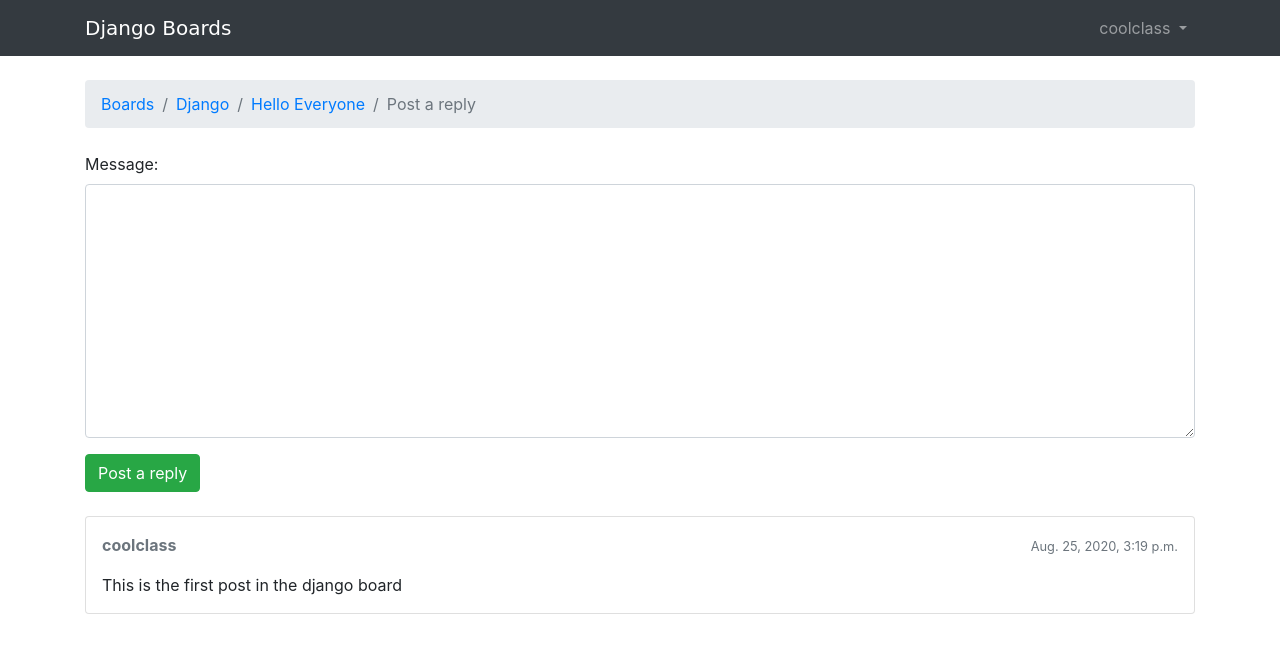
After one commit to pman06/Django-Forum-Project, a Django app: page /boards/1/topics/1/reply/ in a window 1280 px wide. The commit adds this page. Shown: the top 653 px of the page. Run offline with Django 3.2, Linux system fonts and the light colour scheme; a user stored in the database is signed in; data comes from the database, SQL or seed files in the repository; both versions use the stored data as it was after the commit; some libraries are stand-ins or nearby versions; some web fonts are replaced.

Commit message:
Finished lesson 5. Views are protected with login required, Posts and Reply post views created. Topic view variable added to the Topic models to track page views...among many updates added to the project.

```diff
--- a/myproject/board/forms.py
+++ b/myproject/board/forms.py
@@ -1,5 +1,5 @@
 from django import forms
-from .models import Topic
+from .models import Topic, Post
 
 class NewTopicForm(forms.ModelForm):
     message = forms.CharField(
@@ -13,3 +13,10 @@ class NewTopicForm(forms.ModelForm):
     class Meta:
         model = Topic
         fields = ['subject', 'message']
+
+
+class PostForm(forms.ModelForm):
+
+    class Meta:
+        model = Post
+        fields = ['message',]
--- a/myproject/board/models.py
+++ b/myproject/board/models.py
@@ -1,5 +1,6 @@
 from django.db import models
 from django.contrib.auth.models import User
+from django.utils.text import Truncator
 
 # Create your models here.
 
@@ -11,11 +12,18 @@ class Board(models.Model):
     def __str__(self):
         return self.name
 
+    def get_posts_count(self):
+        return Post.objects.filter(topic__board=self).count()
+
+    def get_last_post(self):
+        return Post.objects.filter(topic__board=self).order_by('created_at').last()
+
 class Topic(models.Model):
     subject = models.CharField(max_length = 255);
     last_updated = models.DateTimeField(auto_now_add = True)
     board = models.ForeignKey(Board, on_delete= models.CASCADE ,related_name='topics')
     starter = models.ForeignKey(User, on_delete= models.CASCADE ,related_name = 'topics')
+    views = models.PositiveIntegerField(default=0)
 
     def __str__(self):
         return self.subject
@@ -27,3 +35,7 @@ class Post(models.Model):
     updated_at = models.DateTimeField(null = True)
     created_by = models.ForeignKey(User,on_delete= models.CASCADE ,related_name = 'posts')
     updated_by = models.ForeignKey(User,on_delete= models.CASCADE , null=True, related_name = '+')
+
+    def __str__(self):
+        truncated_message = Truncator(self.message)
+        return truncated_message.chars(30)
--- a/myproject/board/views.py
+++ b/myproject/board/views.py
@@ -1,7 +1,9 @@
 from django.contrib.auth.models import User
 from django.shortcuts import render,  get_object_or_404, redirect
-from .forms import NewTopicForm
+from django.contrib.auth.decorators import login_required
+from .forms import NewTopicForm, PostForm
 from .models import Board, Topic, Post
+from django.db.models import Count
 #from django.http import Http404
 
 # Create your views here.
@@ -14,29 +16,52 @@ def board_topics(request, pk):
     #try:
         #board = Board.objects.get(pk=pk)
     board = get_object_or_404(Board, pk=pk)
-
+    topics = board.topics.order_by('-last_updated').annotate(replies=Count('posts')-1)
     #except Board.DoesNotExist:
     #    raise Http404
 
-    return render(request, 'topics.html', {'board':board})
+    return render(request, 'topics.html', {'board':board, 'topics':topics})
 
+@login_required
 def new_topic(request, pk):
     board = get_object_or_404(Board, pk=pk)
-    user = User.objects.first()
     if request.method == 'POST':
         form = NewTopicForm(request.POST)
         if form.is_valid():
             topic = form.save(commit=False)
             topic.board = board
-            topic.starter = user
+            topic.starter = request.user
             topic.save()
             post = Post.objects.create(
                 message=form.cleaned_data.get('message'),
                 topic = topic,
-                created_by = user
+                created_by = request.user
             )
 
-            return redirect('board_topics', pk=board.pk)
+            return redirect('topic_posts', pk=pk, topic_pk=topic.pk)
     else:
         form = NewTopicForm()
     return render(request, 'new_topic.html', {'board':board, 'form':form})
+
+
+def topic_posts(request, pk, topic_pk):
+    topic = get_object_or_404(Topic, board__pk=pk, pk=topic_pk)
+    topic.views += 1
+    topic.save()
+    return render(request, 'topic_posts.html', {'topic':topic})
+
+
+@login_required
+def reply_topic(request, pk, topic_pk):
+    topic = get_object_or_404(Topic, board__pk=pk, pk=topic_pk)
+    if request.method == 'POST':
+        form = PostForm(request.POST)
+        if form.is_valid():
+            post = form.save(commit=False)
+            post.topic = topic
+            post.created_by = request.user
+            post.save()
+            return redirect('topic_posts', pk=pk, topic_pk = topic_pk)
+    else:
+        form = PostForm()
+    return render(request, 'reply_topic.html', {'topic':topic, 'form':form})
--- a/myproject/myproject/urls.py
+++ b/myproject/myproject/urls.py
@@ -38,4 +38,6 @@ urlpatterns = [
     path('signup/', accounts_views.signup, name='signup'),
     path('admin/', admin.site.urls),
     path('logout/', auth_views.LogoutView.as_view(), name ='logout'),
+    path('boards/<int:pk>/topics/<int:topic_pk>', views.topic_posts, name ='topic_posts'),
+    path('boards/<int:pk>/topics/<int:topic_pk>/reply/', views.reply_topic, name='reply_topic'),
 ]
--- a/myproject/templates/login.html
+++ b/myproject/templates/login.html
@@ -11,6 +11,7 @@
             <h3 class="card-title">Log in</h3>
             <form method="post" novalidate>
               {% csrf_token %}
+              <input type="hidden" name="next" value="{{ next }}">
               {% include 'includes/form.html' %}
               <input type="submit" class="btn btn-primary btn-block" value="login">
             </form>
--- /dev/null
+++ b/myproject/templates/reply_topic.html
@@ -0,0 +1,35 @@
+{% extends "base.html" %}
+{% load static %}
+
+{% block title %}Post a reply{% endblock %}
+
+{% block breadcrumb %}
+  <li class="breadcrumb-item"><a href="{% url 'home' %}">Boards</a></li>
+  <li class="breadcrumb-item"><a href="{% url 'board_topics' topic.board.pk %}">{{ topic.board.name }}</a></li>
+  <li class="breadcrumb-item"><a href="{% url 'topic_posts' topic.board.pk topic.pk %}">{{ topic.subject }}</a></li>
+  <li class="breadcrumb-item active">Post a reply </li>
+{% endblock %}
+
+{% block content %}
+  <form method="post" class="mb-4">
+    {% csrf_token %}
+    {% include "includes/form.html" %}
+    <button type="submit" class="btn btn-success">Post a reply</button>
+  </form>
+
+  {% for post in topic.posts.all  %}
+    <div class="card mb-2">
+      <div class="card-body p-3">
+        <div class="row mb-3">
+          <div class="col-6">
+            <strong class="text-muted">{{ post.created_by.username }}</strong>
+          </div>
+          <div class="col-6 text-right">
+            <small class="text-muted">{{ post.created_at }}</small>
+          </div>
+        </div>
+        {{ post.message }}
+      </div>
+    </div>
+  {% endfor %}
+{% endblock %}
```
Also changed, not shown: myproject/accounts/tests/test_view_password_change.py (+2 -3 lines), myproject/board/tests/test_view_board_topics.py (added, +32 -0 lines), myproject/board/tests/test_view_home.py (added, +24 -0 lines), myproject/board/tests/test_view_new_topic.py (renamed from myproject/board/tests/test_views.py, +13 -43 lines), myproject/board/tests/test_view_reply_topic.py (added, +91 -0 lines), myproject/board/tests/test_view_topic_posts.py (added, +23 -0 lines), myproject/templates/home.html (+17 -3 lines), myproject/templates/topic_posts.html (added, +50 -0 lines), myproject/templates/topics.html (+4 -4 lines), myproject/board/migrations/0002_topic_views.py (added), myproject/db.sqlite3, myproject/static/img/avatar.svg (added).
